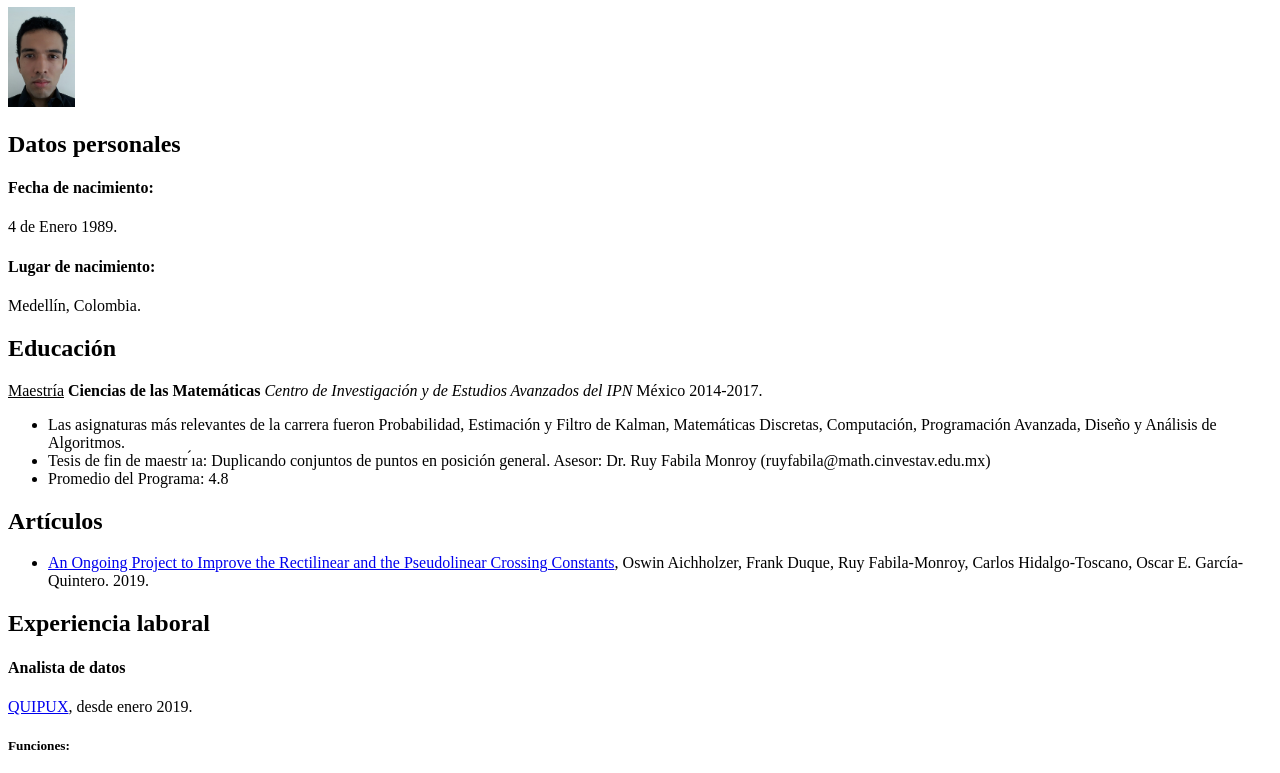
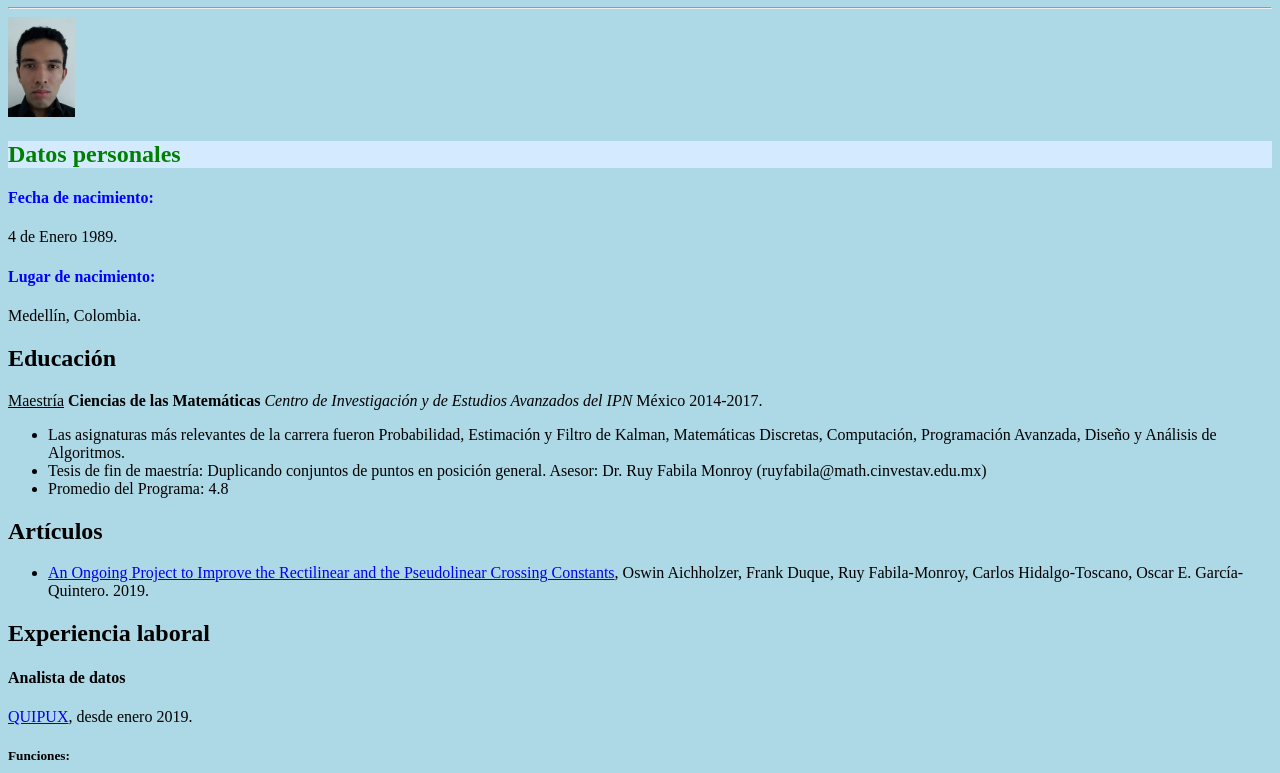
Before and after one commit to oxkar0017/cv_oegq, a plain HTML site: page index.html in a window 1280 px wide. Shown: the part 73-846 px from the top of the page. Drawn offline with Linux system fonts and the light colour scheme; a script that the page names is missing.

Commit message:
fix: Ajuste hv

```diff
--- a/index.html
+++ b/index.html
@@ -6,32 +6,37 @@
   <meta name="viewport" content="width=device-width, initial-scale=1.0">
   <title>Oscar CV 2022</title>
 </head>
-<body>
+<body style="background-color:lightblue;">
+  <!-- Ejemplo de compentario TODO-->
+  <header>
     <h1>Oscar Eduardo García Quintero</h1>
+  </header>
+
+  <hr/>
 
   <img class="fit-picture"
     src="assets/img/foto_perfil.jpg"
     alt="Oscar García"
-     height="100px">
+    height="100px"/>
 
     <br>
 
-    <h2>Datos personales</h2>
+    <h2 style="color:green; background-color:rgb(212, 235, 255);">Datos personales</h2>
 
-    <h4>Fecha de nacimiento:</h4> 4 de Enero 1989.
-    <h4>Lugar de nacimiento:</h4> Medellín, Colombia.
+    <h4 style="color:blue;">Fecha de nacimiento:</h4> 4 de Enero 1989.
+    <h4 style="color:blue;">Lugar de nacimiento:</h4> Medellín, Colombia.
 
     <h2>Educación</h2>
 
-    <u>Maestría</u> <b>Ciencias de las Matemáticas</b>
+    <p><u>Maestría</u> <b>Ciencias de las Matemáticas</b>
     <i>Centro de Investigación y de Estudios Avanzados del IPN</i>
-    México 2014-2017.
+    México 2014-2017.</p>
 
     <ul>
         <li>Las asignaturas más relevantes de la carrera fueron Probabilidad,
             Estimación y Filtro de Kalman, Matemáticas Discretas, Computación,
             Programación Avanzada, Diseño y Análisis de Algoritmos.</li>
-        <li>Tesis de fin de maestr ́ıa: Duplicando conjuntos de puntos en
+        <li>Tesis de fin de maestría: Duplicando conjuntos de puntos en
             posición general. Asesor: Dr. Ruy Fabila Monroy
             (ruyfabila@math.cinvestav.edu.mx)</li>
         <li>Promedio del Programa: 4.8</li>
@@ -40,7 +45,7 @@
     <h2>Artículos</h2>
 
     <ul>
-        <li><a href="https://arxiv.org/abs/1907.07796">An Ongoing Project to
+        <li><a href="https://arxiv.org/abs/1907.07796" target="_blank">An Ongoing Project to
             Improve the Rectilinear and the Pseudolinear Crossing Constants</a>,
             Oswin Aichholzer, Frank Duque, Ruy Fabila-Monroy, Carlos
             Hidalgo-Toscano, Oscar E. García-Quintero. 2019.</li>
@@ -50,7 +55,7 @@
 
     <h4>Analista de datos</h4>
 
-    <a href="https://www.quipux.com/web/">QUIPUX</a>, desde enero 2019.
+    <a href="https://www.quipux.com/web/" target="_blank">QUIPUX</a>, desde enero 2019.
 
     <h5>Funciones:</h5>
 
@@ -187,5 +192,10 @@
 
       </table>
 
+  <h3>Videos random</h3>
+  <iframe width="560" height="315" src="https://www.youtube.com/embed/XJQyjZ0p99k" title="YouTube video player" frameborder="0" allow="accelerometer; autoplay; clipboard-write; encrypted-media; gyroscope; picture-in-picture" allowfullscreen></iframe>
+
+  <blockquote class="tiktok-embed" cite="https://www.tiktok.com/@programadornea_clips/video/7137810870389820677" data-video-id="7137810870389820677" style="max-width: 605px;min-width: 325px;" > <section> <a target="_blank" title="@programadornea_clips" href="https://www.tiktok.com/@programadornea_clips?refer=embed">@programadornea_clips</a> cómo funciona el método pop en Python <a title="lomasagogo" target="_blank" href="https://www.tiktok.com/tag/lomasagogo?refer=embed">#lomasagogo</a> <a title="clipsdetwitch" target="_blank" href="https://www.tiktok.com/tag/clipsdetwitch?refer=embed">#clipsdetwitch</a> <a title="programacion" target="_blank" href="https://www.tiktok.com/tag/programacion?refer=embed">#programacion</a> <a title="programador" target="_blank" href="https://www.tiktok.com/tag/programador?refer=embed">#programador</a> <a title="softwareengineer" target="_blank" href="https://www.tiktok.com/tag/softwareengineer?refer=embed">#softwareengineer</a> <a title="python" target="_blank" href="https://www.tiktok.com/tag/python?refer=embed">#python</a> <a title="aprendeentiktok" target="_blank" href="https://www.tiktok.com/tag/aprendeentiktok?refer=embed">#aprendeentiktok</a> <a target="_blank" title="♬ sonido original - Juan agogo" href="https://www.tiktok.com/music/sonido-original-7137810876451506950?refer=embed">♬ sonido original - Juan agogo</a> </section> </blockquote> <script async src="https://www.tiktok.com/embed.js"></script>
+
 </body>
 </html>
```
Lines whose indentation alone changed are shown as unchanged.
